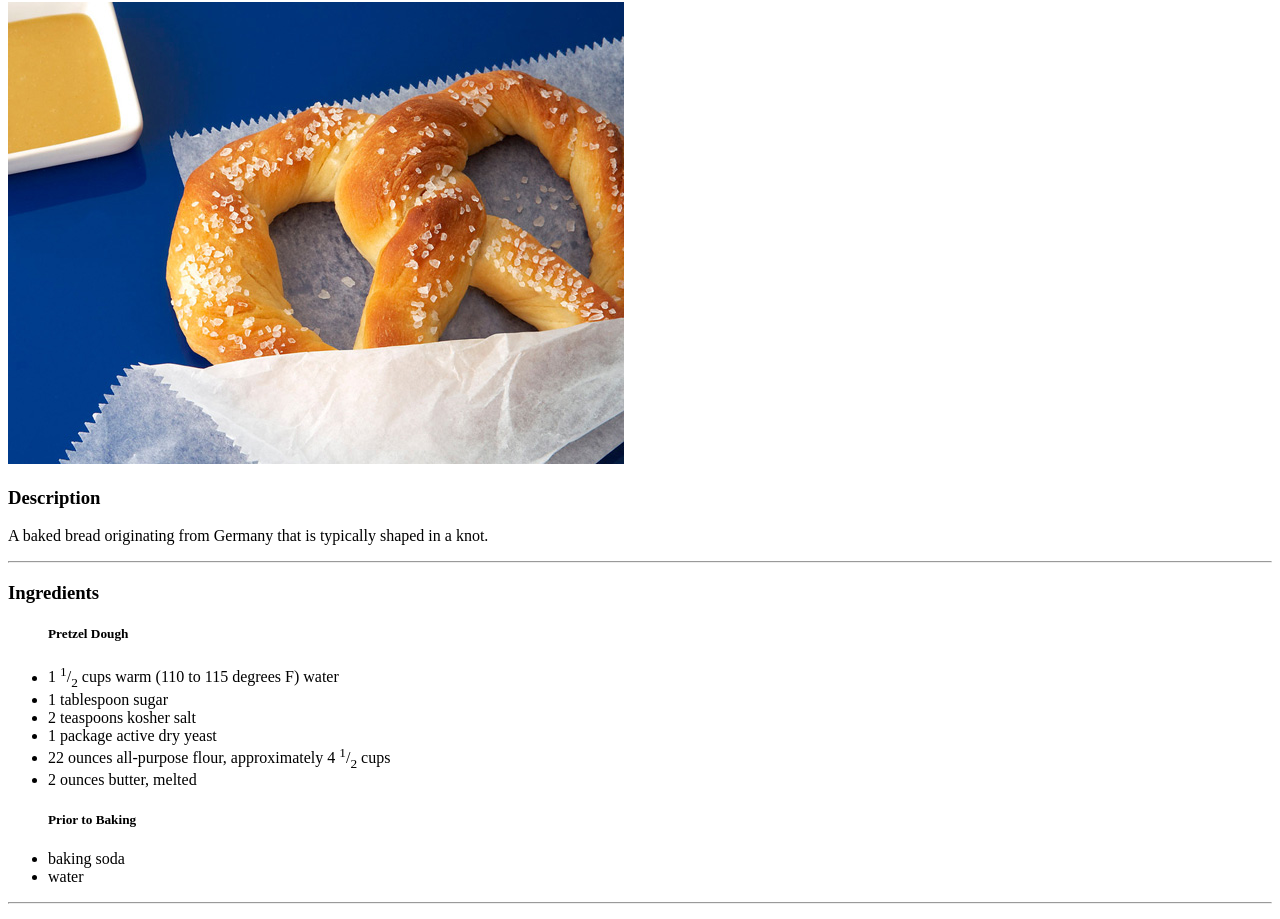
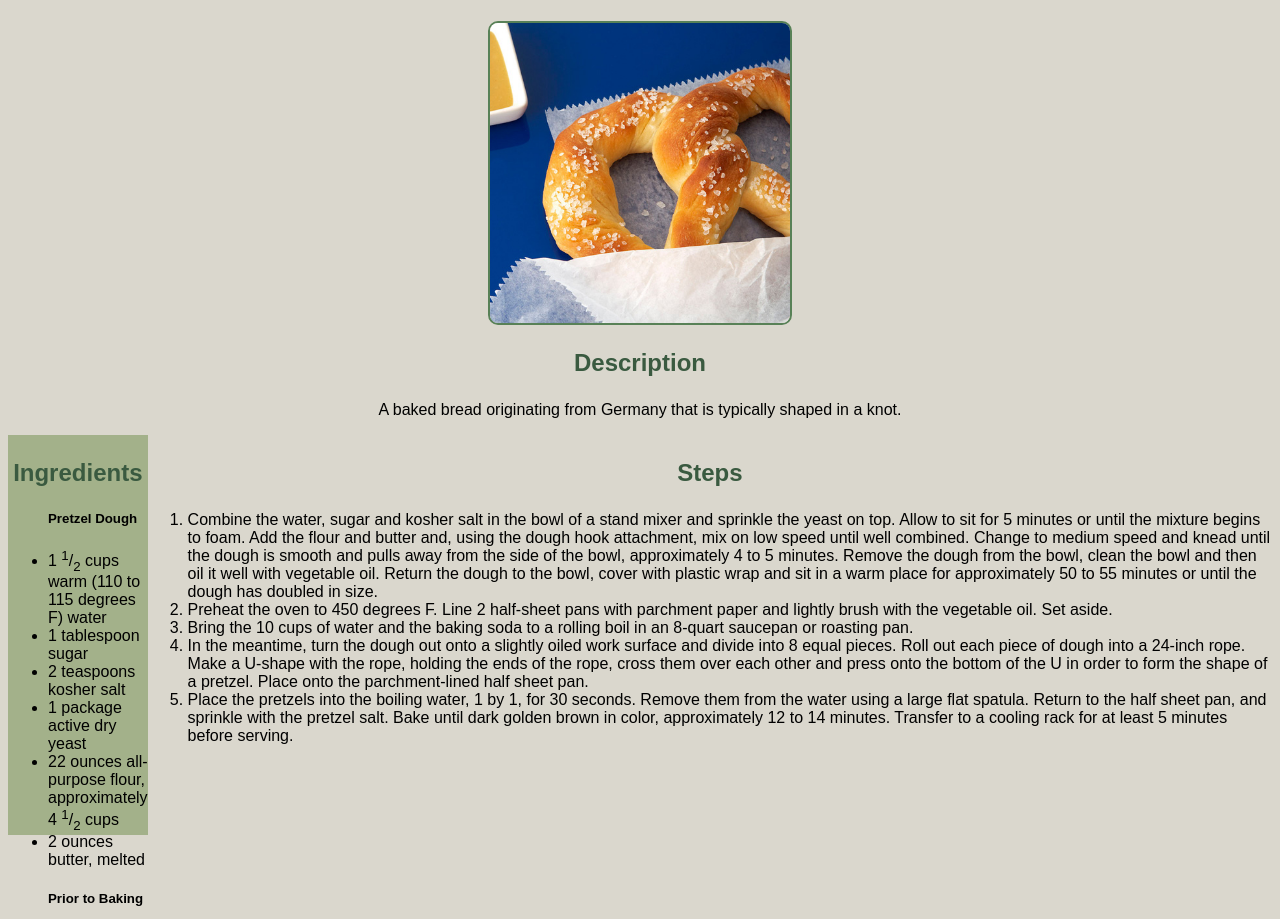
Before and after one commit to theQuiltingRiverOtter/odin-recipes, a plain HTML site: page recipes/pretzel.html in a window 1280 px wide. Shown: the part 78-997 px from the top of the page. Drawn offline with Linux system fonts and the light colour scheme.

Commit message:
Feat: Add css styles to all pages

```diff
--- /dev/null
+++ b/css/styles.css
@@ -0,0 +1,55 @@
+body {
+    background-color: #dad7cd;
+    font-family: Papryus, "Lucida Handwriting", Copperplate, fantasy;
+}
+
+h1 {
+    color: #344e41;
+    text-align: center;
+    font-size: 2.5em;
+}
+
+p {
+    text-align: center;
+}
+
+.container {
+    display: flex;
+
+}
+
+.ingredients {
+    background-color: #a3b18a;
+    width: 40%;
+    height: 400px;
+}
+
+.steps {
+    height: 400px;
+}
+
+h3 {
+    color: #3a5a40;
+    text-align: center;
+    font-size: 1.5em;
+}
+
+hr {
+    background-color: #344e41;
+    border-color: #344e41;
+}
+
+a {
+    color: #588157;
+}
+
+img {
+    border-radius: 10px;
+    border: solid 2px #588157;
+    width: 300px;
+    height: 300px;
+    object-fit: cover;
+    display: block;
+    margin-left: auto;
+    margin-right: auto;
+}
--- a/index.html
+++ b/index.html
@@ -6,6 +6,7 @@
     <meta http-equiv="X-UA-Compatible" content="IE=edge">
     <meta name="viewport" content="width=device-width, initial-scale=1.0">
     <title>Odin Recipes</title>
+    <link rel="stylesheet" href="css/styles.css">
 </head>
 
 <body>
--- a/recipes/pretzel.html
+++ b/recipes/pretzel.html
@@ -6,6 +6,7 @@
     <meta http-equiv="X-UA-Compatible" content="IE=edge">
     <meta name="viewport" content="width=device-width, initial-scale=1.0">
     <title>Soft Pretzels</title>
+    <link rel="stylesheet" href="../css/styles.css">
 </head>
 
 <body>
@@ -13,7 +14,9 @@
     <img src="../images/pretzel.jpg" alt="A soft pretzel">
     <h3>Description</h3>
     <p>A baked bread originating from Germany that is typically shaped in a knot.</p>
-    <hr>
+
+    <div class="container">
+        <div class="ingredients">
             <h3>Ingredients</h3>
             <ul>
                 <h5>Pretzel Dough</h5>
@@ -27,28 +30,53 @@
                 <li>baking soda</li>
                 <li>water </li>
             </ul>
-    <hr>
+        </div>
+
+        <div class="'steps">
             <h3>Steps</h3>
             <ol>
-        <li>Combine the water, sugar and kosher salt in the bowl of a stand mixer and sprinkle the yeast on top. Allow
-            to sit for 5 minutes or until the mixture begins to foam. Add the flour and butter and, using the dough hook
-            attachment, mix on low speed until well combined. Change to medium speed and knead until the dough is smooth
-            and pulls away from the side of the bowl, approximately 4 to 5 minutes. Remove the dough from the bowl,
-            clean the bowl and then oil it well with vegetable oil. Return the dough to the bowl, cover with plastic
-            wrap and sit in a warm place for approximately 50 to 55 minutes or until the dough has doubled in size.</li>
-        <li>Preheat the oven to 450 degrees F. Line 2 half-sheet pans with parchment paper and lightly brush with the
+                <li>Combine the water, sugar and kosher salt in the bowl of a stand mixer and sprinkle the yeast on top.
+                    Allow
+                    to sit for 5 minutes or until the mixture begins to foam. Add the flour and butter and, using the
+                    dough
+                    hook
+                    attachment, mix on low speed until well combined. Change to medium speed and knead until the dough
+                    is
+                    smooth
+                    and pulls away from the side of the bowl, approximately 4 to 5 minutes. Remove the dough from the
+                    bowl,
+                    clean the bowl and then oil it well with vegetable oil. Return the dough to the bowl, cover with
+                    plastic
+                    wrap and sit in a warm place for approximately 50 to 55 minutes or until the dough has doubled in
+                    size.
+                </li>
+                <li>Preheat the oven to 450 degrees F. Line 2 half-sheet pans with parchment paper and lightly brush
+                    with
+                    the
                     vegetable oil. Set aside.</li>
-        <li>Bring the 10 cups of water and the baking soda to a rolling boil in an 8-quart saucepan or roasting pan.
+                <li>Bring the 10 cups of water and the baking soda to a rolling boil in an 8-quart saucepan or roasting
+                    pan.
                 </li>
-        <li>In the meantime, turn the dough out onto a slightly oiled work surface and divide into 8 equal pieces. Roll
-            out each piece of dough into a 24-inch rope. Make a U-shape with the rope, holding the ends of the rope,
-            cross them over each other and press onto the bottom of the U in order to form the shape of a pretzel. Place
+                <li>In the meantime, turn the dough out onto a slightly oiled work surface and divide into 8 equal
+                    pieces.
+                    Roll
+                    out each piece of dough into a 24-inch rope. Make a U-shape with the rope, holding the ends of the
+                    rope,
+                    cross them over each other and press onto the bottom of the U in order to form the shape of a
+                    pretzel.
+                    Place
                     onto the parchment-lined half sheet pan.</li>
-        <li>Place the pretzels into the boiling water, 1 by 1, for 30 seconds. Remove them from the water using a large
-            flat spatula. Return to the half sheet pan, and sprinkle with the pretzel salt. Bake until dark golden brown
+                <li>Place the pretzels into the boiling water, 1 by 1, for 30 seconds. Remove them from the water using
+                    a
+                    large
+                    flat spatula. Return to the half sheet pan, and sprinkle with the pretzel salt. Bake until dark
+                    golden
+                    brown
                     in color, approximately 12 to 14
                     minutes. Transfer to a cooling rack for at least 5 minutes before serving.</li>
             </ol>
+        </div>
+    </div>
 </body>
 
 </html>
```
Also changed, not shown: recipes/cookies.html (+12 -4 lines), recipes/muffins.html (+16 -6 lines). Lines whose indentation alone changed are shown as unchanged.
